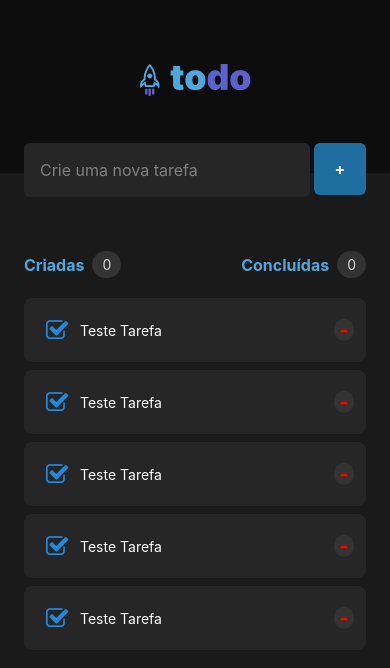
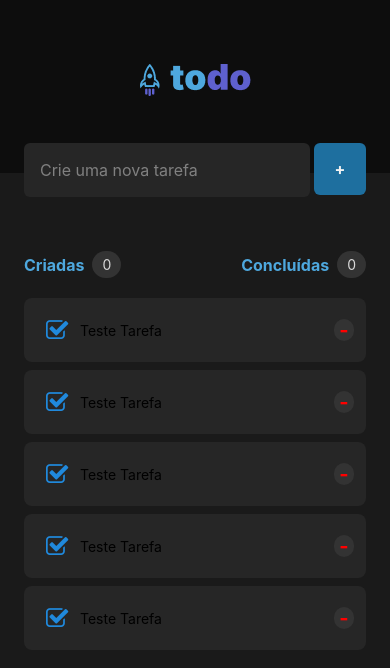
Before and after one commit to Marcelorpc/RocketSeat-ReactNative-ToDoApp, a React Native app: screen / in a window 390 px wide. Shown: the top 668 px of the page. Built offline with nearby package versions, Linux system fonts and the light colour scheme.

Commit message:
add task dynamic style

```diff
--- a/src/components/Tasks/index.tsx
+++ b/src/components/Tasks/index.tsx
@@ -5,6 +5,15 @@ import { useState } from "react"
 
 export function Tasks(){
   const [isChecked, setIsChecked] = useState(true)
+
+  function getTaskTextStyle() {
+    if(isChecked == true) {
+      return styles.checkboxTextCompleted
+    } else if(isChecked == false) {
+      return styles.checkboxText
+    }
+  }
+
   return (
     <View style={styles.tasksView}>
       <View style={styles.checkboxWrapper}>
@@ -15,7 +24,7 @@ export function Tasks(){
           onPress={() => setIsChecked(!isChecked)}
         />
 
-        <Text style={styles.checkboxText}>
+        <Text style={getTaskTextStyle()}>
           Teste Tarefa
         </Text>
       </View>
```
